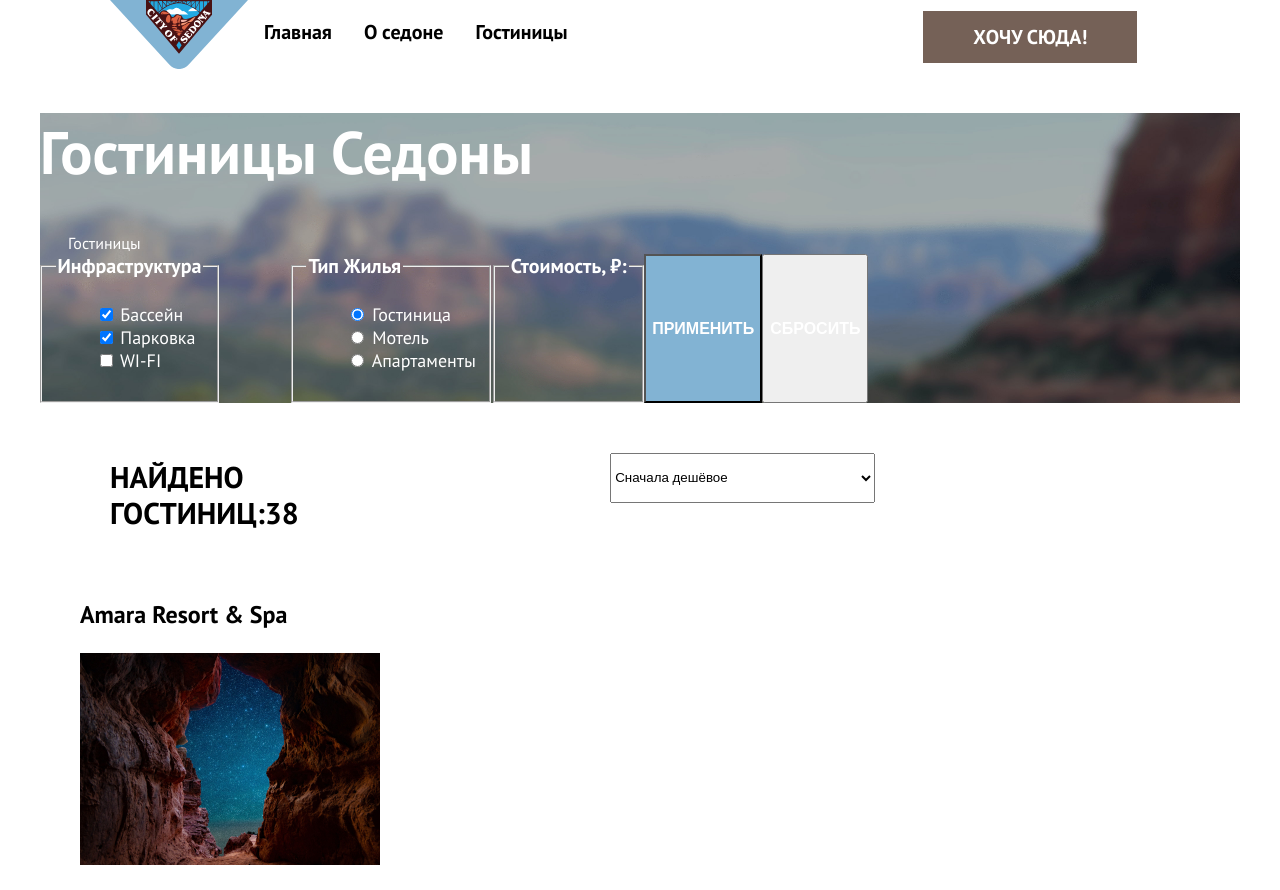
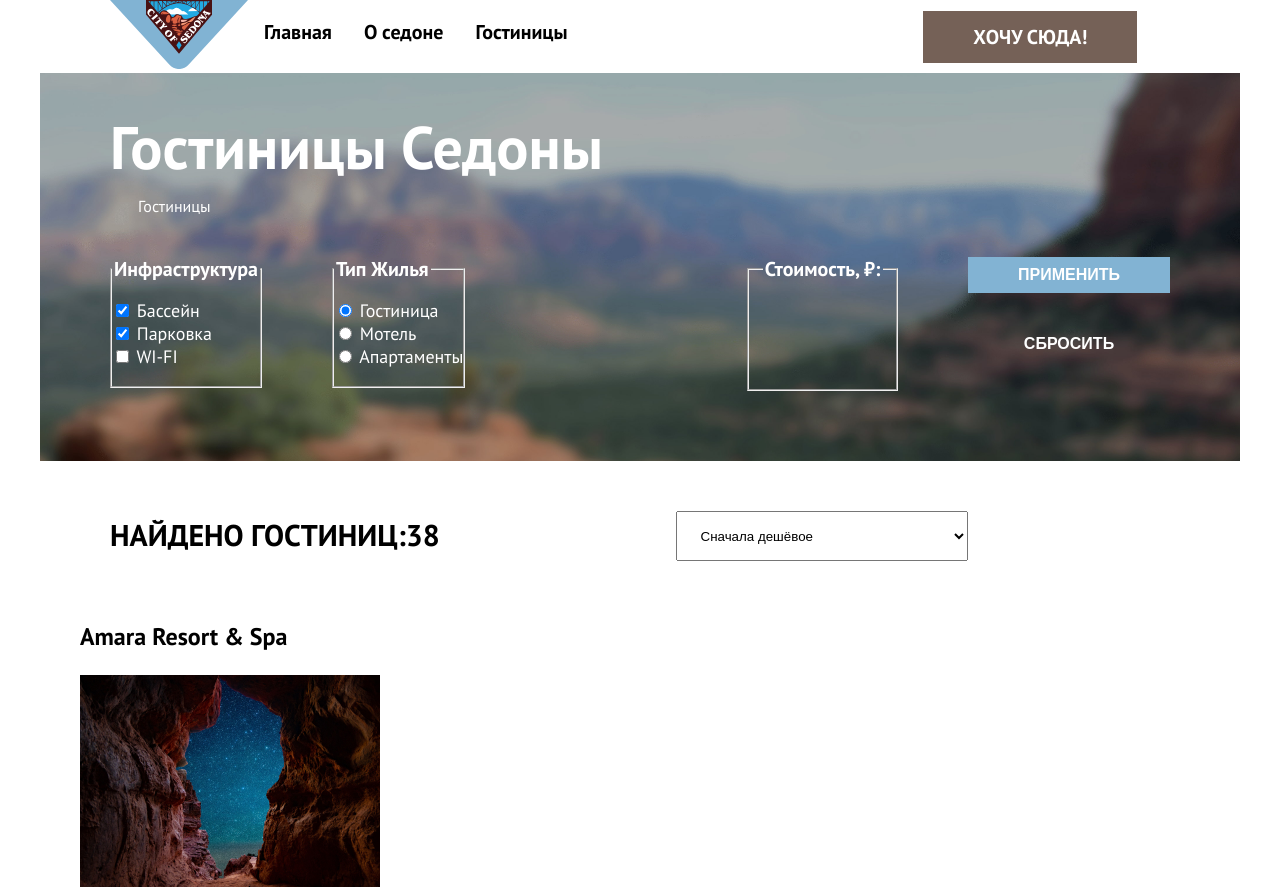
Before and after one commit to htmlacademy-htmlcss/2241399-sedona-35, a website: page catalog.html in a window 1280 px wide. Shown: the top 890 px of the page. Drawn offline with Linux system fonts and the light colour scheme.

Commit message:
add css to the catalog-form

```diff
--- a/catalog.html
+++ b/catalog.html
@@ -89,7 +89,7 @@
 							</ul>
 						</fieldset>
 
-					<fieldset>
+						<fieldset class="catalog-filter-group hotel-type-block">
 
 							<legend class="catalog-filter-title">Тип Жилья</legend>
 							<ul class="catalog-filter-list">
@@ -113,14 +113,17 @@
 								</li>
 							</ul>
 						</fieldset>
-					<fieldset class="catalog-filter-group">
+						<fieldset class="catalog-filter-group price-block">
 							<legend class="catalog-filter-title">Стоимость, ₽:</legend>
 						</fieldset>
-					<button class="button filter-button" type="submit">Применить</button>
-					<button class="botton second-filter-botton">Сбросить</button>
+						<div class="form-buttons">
+							<button class="button filter-button-apply" type="submit">Применить</button>
+							<button class="button filter-button-reset">Сбросить</button>
+						</div>
+
 					</form>
-			</section></div>
-
+				</section>
+			</div>
 
 			<div class="hotel-sort">
 				<h2 class="header-find-hotels">Найдено гостиниц:38</h2>
--- a/styles/styles.css
+++ b/styles/styles.css
@@ -1,3 +1,4 @@
+/* stylelint-disable declaration-block-no-duplicate-properties */
 /* stylelint-disable declaration-colon-space-after */
 /* stylelint-disable indentation */
 /* stylelint-disable CssSyntaxError */
@@ -368,8 +369,7 @@ body {
 }
 
 .footer-social {
-	width: 142px;
-	margin-right: auto;
+	margin-right: 41px;
 }
 
 .footer-social-list {
@@ -378,7 +378,8 @@ body {
 }
 
 .footer-phone {
-	width: 331px;
+	display: block;
+	padding: 5px 194px;
 }
 
 .footer-contact-phone {
@@ -390,8 +391,7 @@ body {
 }
 
 .footer-link {
-	margin-left: 236px;
-	width: 115px;
+	margin-left: 41px;
 }
 
 .search-hotel-filters {
@@ -404,6 +404,7 @@ body {
 	background-image: url("/images/catalog-main-backgroud.jpg");
 	background-size: 100% auto;
 	background-repeat: no-repeat;
+	padding-inline: 70px;
 }
 
 .inner-header-title {
@@ -413,6 +414,9 @@ body {
 	text-transform: none;
 	text-align: left;
 	display: block;
+	margin: 0;
+	margin-bottom: 8px;
+	padding-top: 35px;
 }
 
 .breadcrumbs {
@@ -420,6 +424,10 @@ body {
 	margin: 0;
 	padding: 0;
 	list-style-type: none;
+}
+
+.breadcrumbs-item {
+	margin-right: 28px;
 }
 
 .breadcrumbs-link {
@@ -430,13 +438,13 @@ body {
 	text-align: left;
 	color: #ffffff;
 	text-decoration: none;
-	margin-right: 28px;
 }
 
 .catalog-filter {
 	display: flex;
 	flex-wrap: wrap;
 	flex-direction: row;
+	padding-top: 40px;
 }
 
 .catalog-filter-group {
@@ -445,6 +453,20 @@ body {
 
 .infrastructure-block {
 	margin-right: 70px;
+	padding: 0;
+	margin-bottom: 73px;
+}
+
+.hotel-type-block {
+	margin-right: 140px;
+	margin-bottom: 73px;
+	padding: 0;
+}
+
+.price-block {
+	margin-right: 70px;
+	margin-bottom: 70px;
+	margin-left: auto;
 }
 
 .catalog-filter-title {
@@ -459,9 +481,16 @@ body {
 
 .catalog-filter-list {
 	list-style-type: none;
+	padding: 0;
 }
 
-.filter-button {
+.form-buttons {
+	display: flex;
+	flex-wrap: wrap;
+	flex-direction: column;
+}
+
+.filter-button-apply {
 	font-size: 16px;
 	line-height: 20px;
 	font-weight: 700;
@@ -469,21 +498,26 @@ body {
 	text-transform: uppercase;
 	color: #ffffff;
 	background-color: #82b3d3;
+	height: 36px;
+	padding: 8px 50px;
+	margin-bottom: 40px;
+	border: 0;
 }
 
-.second-filter-botton {
+.filter-button-reset {
 	font-size: 16px;
 	line-height: 20px;
 	font-weight: 700;
 	text-align: center;
 	text-transform: uppercase;
 	color: #ffffff;
+	background-color: transparent;
+	border: 0;
 }
 
 .hotel-sort {
 	display: flex;
 	justify-content: space-between;
-	width: 1060px;
 }
 
 .header-find-hotels {
@@ -494,14 +528,16 @@ body {
 	text-transform: uppercase;
 	color: #000000;
 	background-color: #ffffff;
-	margin: 56px 201px 46px 70px;
+	padding: 56px 201px 46px 70px;
+	margin: 0;
 }
 
 .select-control {
 	padding: 0;
 	width: 292px;
 	height: 50px;
-	margin: 50px 70px 40px auto;
+	padding: 14px 131px 14px 20px;
+	margin-top: 50px;
 }
 
 .sort-selection {
```
Also changed, not shown: styles/styles.min.css. Lines whose indentation alone changed are shown as unchanged.
